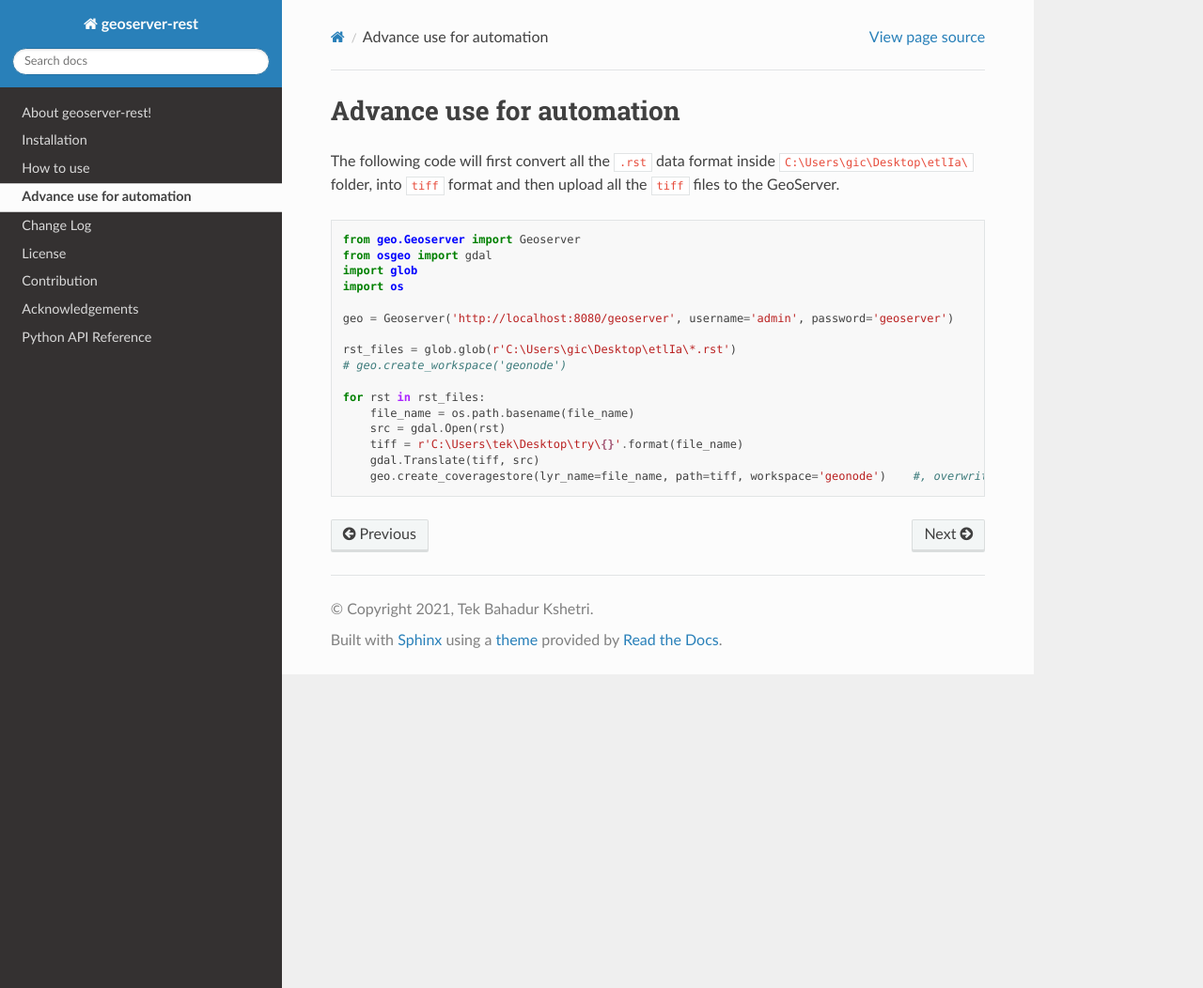
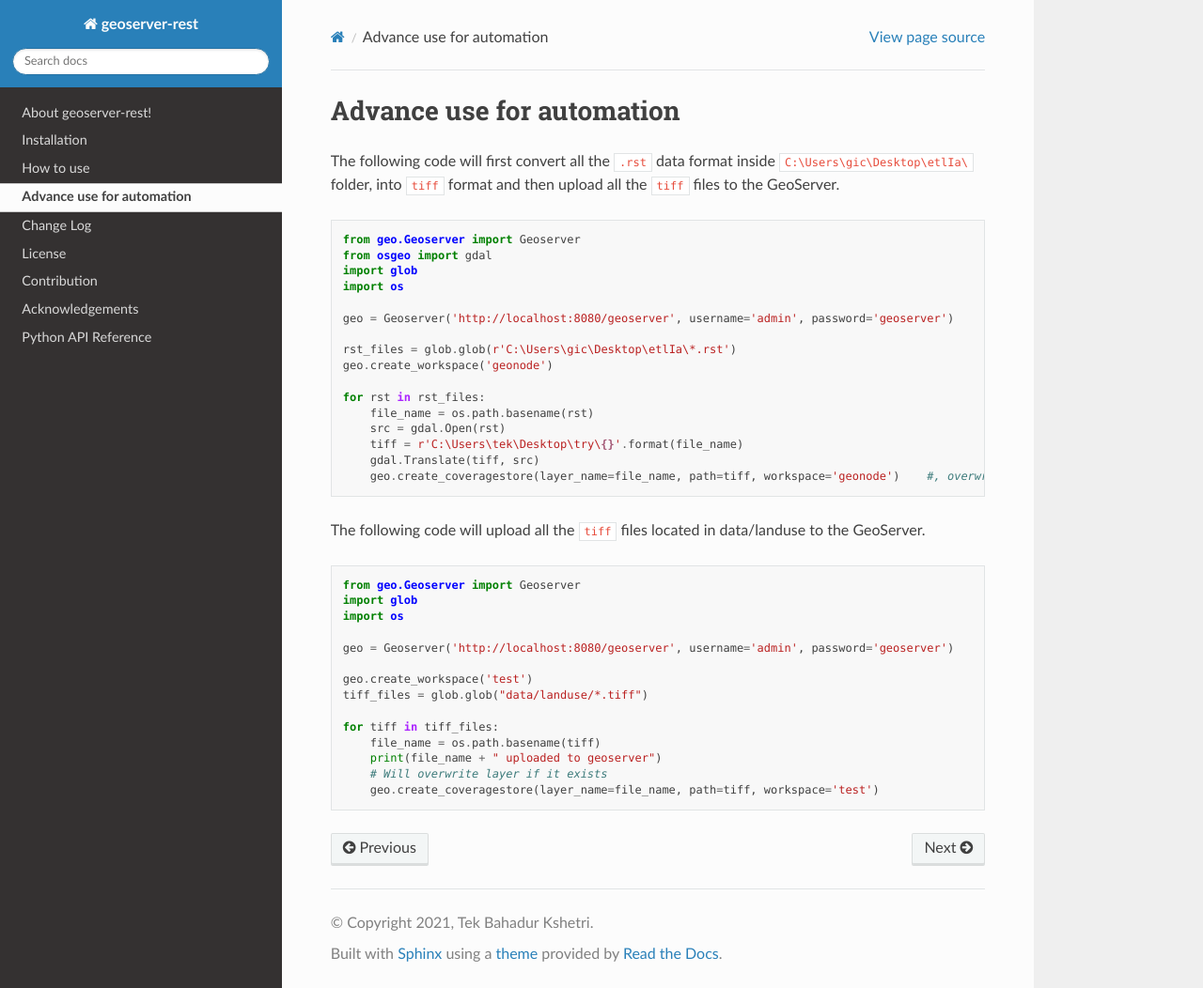
Before and after one commit to gicait/geoserver-rest, a Sphinx documentation site: the page built from docs/source/advance_use.rst, in a window 1280 px wide and 1052 px high. Shown: the whole window at 94% size. Built offline with Sphinx 7.4.7 and the Read the Docs theme 2.0.0, drawn with Linux system fonts in a browser that asks for light colours.

Commit message:
90: Fixing errors in advance use doc page and adding in another tiff example

```diff
--- a/docs/source/advance_use.rst
+++ b/docs/source/advance_use.rst
@@ -14,11 +14,32 @@ The following code will first convert all the ``.rst`` data format inside ``C:\U
     geo = Geoserver('http://localhost:8080/geoserver', username='admin', password='geoserver')
 
     rst_files = glob.glob(r'C:\Users\gic\Desktop\etlIa\*.rst')
-    # geo.create_workspace('geonode')
+    geo.create_workspace('geonode')
 
     for rst in rst_files:
-        file_name = os.path.basename(file_name)
+        file_name = os.path.basename(rst)
         src = gdal.Open(rst)
         tiff = r'C:\Users\tek\Desktop\try\{}'.format(file_name)
         gdal.Translate(tiff, src)
-        geo.create_coveragestore(lyr_name=file_name, path=tiff, workspace='geonode')    #, overwrite=True
+        geo.create_coveragestore(layer_name=file_name, path=tiff, workspace='geonode')    #, overwrite=True
+
+
+The following code will upload all the ``tiff`` files located in data/landuse to the GeoServer.
+
+
+.. code-block:: python3
+
+    from geo.Geoserver import Geoserver
+    import glob
+    import os
+
+    geo = Geoserver('http://localhost:8080/geoserver', username='admin', password='geoserver')
+
+    geo.create_workspace('test')
+    tiff_files = glob.glob("data/landuse/*.tiff")
+
+    for tiff in tiff_files:
+        file_name = os.path.basename(tiff)
+        print(file_name + " uploaded to geoserver")
+        # Will overwrite layer if it exists
+        geo.create_coveragestore(layer_name=file_name, path=tiff, workspace='test')
```
